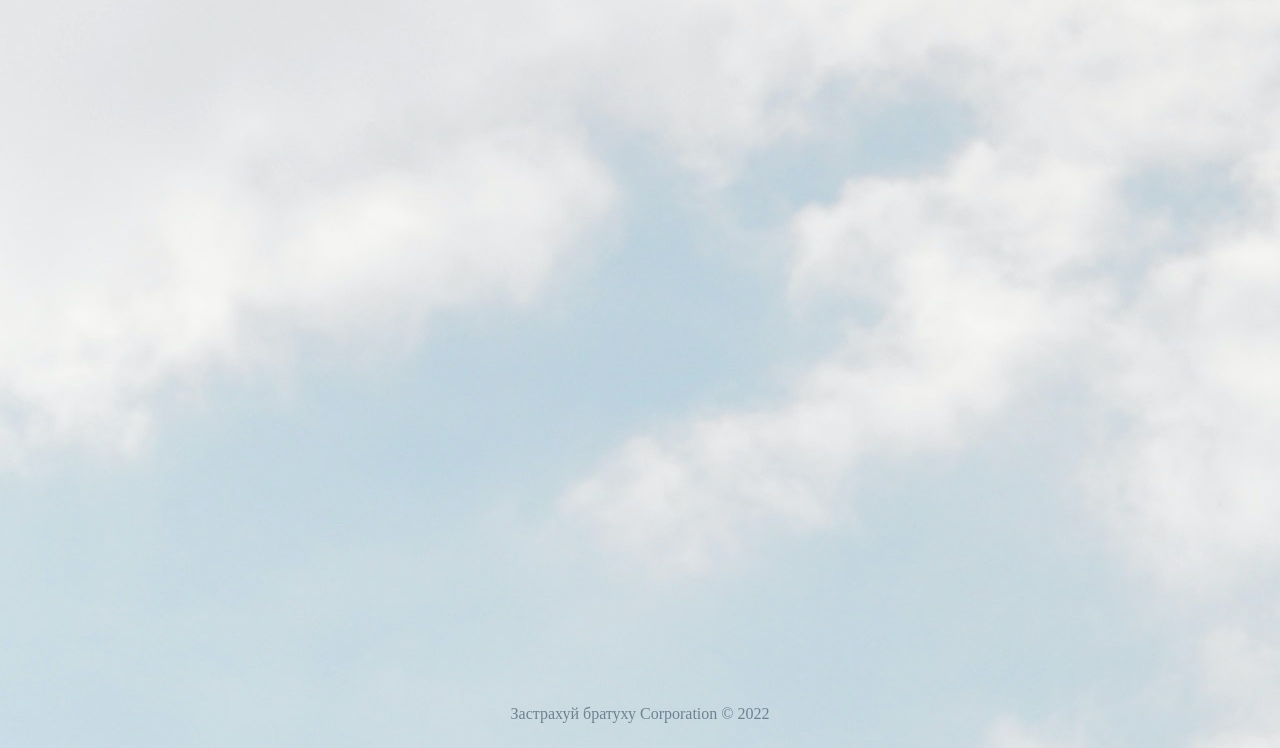
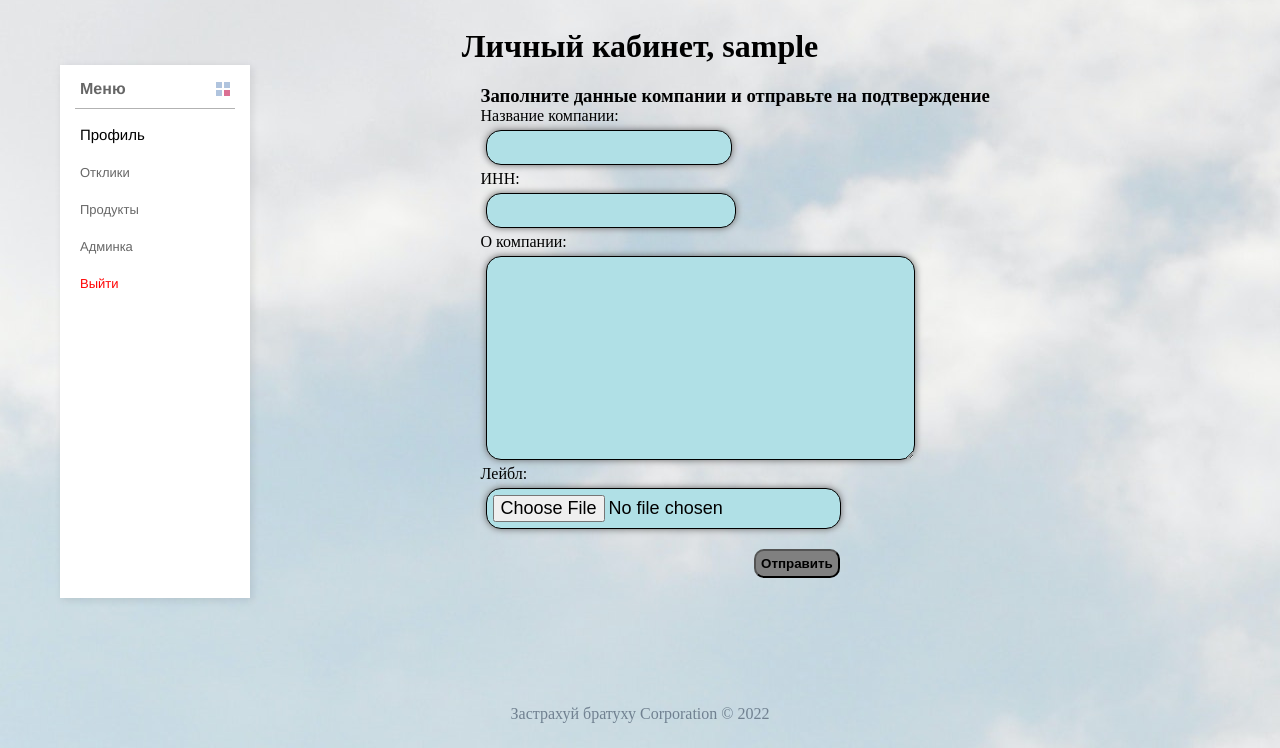
Before and after one commit to revike/insure, a Django app: page /cabinet/ in a window 1280 px wide. Shown: the part 52-800 px from the top of the page. Run offline with Django 4.2, Linux system fonts and the light colour scheme; the visitor is signed in with stand-in values (Sample User, id 1); data comes from the database, SQL or seed files in the repository; data that the repository does not hold is empty; parts of the project's set-up code (start-up, migrations or seed data) failed here and were passed over.

Commit message:
cabinet start

```diff
--- a/auth_app/management/commands/create_superuser.py
+++ b/auth_app/management/commands/create_superuser.py
@@ -7,6 +7,6 @@ class Command(BaseCommand):
     """Команда для создания супер юзера"""
 
     def handle(self, *args, **options):
-        CompanyUser.objects.filter(is_staff=True, is_superuser=True).delete()
-        CompanyUser.objects.create_superuser('admin', 'admin@admin.local',
-                                             'admin')
+        if not CompanyUser.objects.filter(is_staff=True, is_superuser=True):
+            CompanyUser.objects.create_superuser('admin', 'admin@admin.local',
+                                                 'admin')
--- a/auth_app/views.py
+++ b/auth_app/views.py
@@ -26,7 +26,7 @@ class RegisterView(CreateView):
 
     def get(self, request, *args, **kwargs):
         if request.user.is_authenticated:
-            return HttpResponseRedirect(reverse('cab_app:index_cab'))
+            return HttpResponseRedirect(reverse('cab_app:profile'))
         return super().get(self.request, **kwargs)
 
     def form_valid(self, form):
@@ -102,7 +102,7 @@ class LoginUserView(LoginView):
 
     def get(self, request, *args, **kwargs):
         if request.user.is_authenticated:
-            return HttpResponseRedirect(reverse('cab_app:index_cab'))
+            return HttpResponseRedirect(reverse('cab_app:profile'))
         return super().get(self.request, **kwargs)
 
     def form_valid(self, form):
@@ -110,7 +110,7 @@ class LoginUserView(LoginView):
         login(self.request, form.get_user())
         if next_url:
             return HttpResponseRedirect(self.request.session['next_url'])
-        return HttpResponseRedirect(reverse('cab_app:index_cab'))
+        return HttpResponseRedirect(reverse('cab_app:profile'))
 
 
 class LogoutUserView(LogoutView):
--- /dev/null
+++ b/cabinet_app/forms.py
@@ -0,0 +1,17 @@
+from django import forms
+
+from auth_app.models import CompanyUserProfile
+
+
+class CompanyProfileCreateForm(forms.ModelForm):
+    """Форма создания профиля компании"""
+
+    class Meta:
+        model = CompanyUserProfile
+        fields = ('name', 'tax_id', 'about_company', 'label')
+
+    def __init__(self, *args, **kwargs):
+        super().__init__(*args, **kwargs)
+        for field_name, field in self.fields.items():
+            field.widget.attrs['class'] = 'form-control'
+            field.help_text = ''
--- /dev/null
+++ b/cabinet_app/templates/cabinet_app/includes/inc_menu.html
@@ -0,0 +1,24 @@
+<div class="cabinet_menu">
+    <h3>Меню</h3>
+    <ul>
+        <li {% if request.resolver_match.url_name.split.0 == 'profile' %}class="active_menu"
+            {% else %}class=""{% endif %}>
+            <a href="{% url 'cab_app:profile' %}">Профиль</a>
+        </li>
+        <li>
+            <a href="#">Отклики</a>
+        </li>
+        <li>
+            <a href="#">Продукты</a>
+        </li>
+        {% if user.is_staff %}
+            <li>
+                <a href="{% url 'admin:index' %}">Админка</a>
+            </li>
+        {% endif %}
+        <li>
+            <a href="{% url 'auth_app:logout' %}"><span>Выйти</span>
+            </a>
+        </li>
+    </ul>
+</div>
--- a/cabinet_app/templates/cabinet_app/index.html
+++ /dev/null
@@ -1,2 +0,0 @@
-{% extends 'main_app/base.html' %}
-{% load static %}
--- /dev/null
+++ b/cabinet_app/templates/cabinet_app/profile.html
@@ -0,0 +1,31 @@
+{% extends 'main_app/base.html' %}
+{% load static %}
+
+{% block content %}
+    <h1 class="a_product__title">{{ title|capfirst }}, {{ user }}</h1>
+    <div class="cabinet">
+        {% include 'cabinet_app/includes/inc_menu.html' %}
+        <div class="cabinet_content">
+            {% if company %}
+                <p>{{ company.name }}</p>
+                <p>{{ company.company.email }}</p>
+                <p>{{ company.about_company }}</p>
+                <p>{{ company.tax_id }}</p>
+            {% elif company_not_active %}
+                <p>Данные вашей компании проходят проверку...</p>
+            {% else %}
+                <form class="profile_form" action="{% url 'cab_app:profile' %}"
+                      method="post" enctype="multipart/form-data">
+                    <h3>Заполните данные компании и отправьте на
+                        подтверждение</h3>
+                    {% csrf_token %}
+                    {{ form.as_p }}
+                    <div class="profile_send">
+                        <button type="submit">Отправить</button>
+                    </div>
+                </form>
+            {% endif %}
+
+        </div>
+    </div>
+{% endblock %}
--- a/cabinet_app/urls.py
+++ b/cabinet_app/urls.py
@@ -4,5 +4,5 @@ from cabinet_app import views as cab_app
 app_name = 'cabinet_app'
 
 urlpatterns = [
-    path('', cab_app.CabinetIndexView.as_view(), name='index_cab'),
+    path('', cab_app.CabinetIndexView.as_view(), name='profile'),
 ]
--- a/cabinet_app/views.py
+++ b/cabinet_app/views.py
@@ -1,20 +1,40 @@
 from django.contrib.auth.decorators import user_passes_test
+from django.http import HttpResponseRedirect
+from django.urls import reverse
 from django.utils.decorators import method_decorator
-from django.views.generic import TemplateView
+from django.views.generic import CreateView
 
+from auth_app.models import CompanyUserProfile
+from cabinet_app.forms import CompanyProfileCreateForm
 from main_app.models import ProductCategory
 
 
-class CabinetIndexView(TemplateView):
+class CabinetIndexView(CreateView):
     """Контроллер главной страница личного кабинета"""
-    template_name = 'cabinet_app/index.html'
+    template_name = 'cabinet_app/profile.html'
+    form_class = CompanyProfileCreateForm
 
     def get_context_data(self, **kwargs):
         """Возвращает контекст для этого представления"""
         context = super().get_context_data(**kwargs)
+        company_id = self.request.user.id
+        company = CompanyUserProfile.objects
         context['title'] = 'личный кабинет'
         context['categories'] = ProductCategory.get_categories()
+        context['company'] = company.filter(
+            company__id=company_id, is_active=True,
+            company__is_active=True).first()
+        context['company_not_active'] = company.filter(
+            company__id=company_id, is_active=False, company__is_active=True)
         return context
+
+    def post(self, request, *args, **kwargs):
+        form = self.form_class(self.request.POST, self.request.FILES)
+        if form.is_valid():
+            profile = form.save(commit=False)
+            profile.company = self.request.user
+            form.save()
+        return HttpResponseRedirect(reverse('cab_app:profile'))
 
     @method_decorator(user_passes_test(lambda u: u.is_authenticated))
     def dispatch(self, *args, **kwargs):
--- a/main_app/static/css/style.css
+++ b/main_app/static/css/style.css
@@ -77,7 +77,7 @@ body {
     transition: 0.5s;
 }
 
-.header__login :hover{
+.header__login :hover {
     transform: scale(1.2);
 }
 
@@ -397,17 +397,16 @@ body {
 .a_product__title {
     display: flex;
     justify-content: center;
-    color: red;
 }
 
-.a_product__content{
+.a_product__content {
 }
 
-.a_product__desc{
+.a_product__desc {
     display: flex;
 }
 
-.a_product__description{
+.a_product__description {
     width: 100%;
     text-align: center;
     margin: auto;
@@ -419,19 +418,19 @@ body {
     font-weight: bold;
 }
 
-.a_product__option{
+.a_product__option {
 }
 
-.a_product__option a{
+.a_product__option a {
     text-decoration: none;
     color: black;
 }
 
-.a_product__option a:hover{
+.a_product__option a:hover {
     color: grey;
 }
 
-.a_product_button{
+.a_product_button {
     text-align: center;
     margin: 5px;
     border: 1px solid black;
@@ -442,24 +441,24 @@ body {
     background-image: linear-gradient(to right, #9EEFE1 0%, cornflowerblue 51%, #9EEFE1 100%);
 }
 
-.a_product_button button{
+.a_product_button button {
     width: 100%;
     border: none;
     background-image: linear-gradient(to right, #9EEFE1 0%, cornflowerblue 51%, #9EEFE1 100%);
     font-weight: bold;
 }
 
-.a_product_button :hover{
+.a_product_button :hover {
     color: grey;
 }
 
-#btn{
- z-index:1;
+#btn {
+    z-index: 1;
 }
 
-#content_window{
- z-index:10;
- display:none;
+#content_window {
+    z-index: 10;
+    display: none;
 }
 
 .a_product__form {
@@ -479,7 +478,7 @@ body {
     font-weight: bold;
 }
 
-.a_product_button_form :hover{
+.a_product_button_form :hover {
     color: grey;
 }
 
@@ -497,12 +496,12 @@ body {
     font-weight: bold;
 }
 
-.back a{
+.back a {
     text-decoration: none;
     color: black;
 }
 
-.back :hover{
+.back :hover {
     color: grey;
 }
 
@@ -566,7 +565,7 @@ body {
 }
 
 /*#id_Captcha_2 {*/
-    /*display: none;*/
+/*display: none;*/
 /*}*/
 
 .form-control__button {
@@ -586,3 +585,108 @@ body {
     display: flex;
     justify-content: center;
 }
+
+/*cabinet*/
+.cabinet {
+    display: flex;
+    justify-content: flex-start;
+}
+
+.cabinet_content{
+    display: flex;
+    width: 100%;
+    justify-content: center;
+    margin: 20px;
+}
+
+.profile_form input[type="file"] {
+    background-color: powderblue;
+}
+
+.profile_send {
+    text-align: right;
+    margin-right: 150px;
+    margin-top: 20px;
+}
+
+.profile_send button {
+    padding: 5px;
+    border-radius: 10px;
+    background-color: grey;
+    font-weight: bold;
+}
+
+.profile_send button:hover {
+    background-color: green;
+}
+
+.cabinet_menu {
+    padding: 15px;
+    background: white;
+    width: 200px;
+    height: auto;
+    box-shadow: 2px 2px 8px rgba(0, 0, 0, .1);
+    font-family: "Helvetica Neue", Helvetica, Arial, sans-serif;
+    /*position: fixed;*/
+}
+
+.cabinet_menu h3 {
+    font-size: 16px;
+    color: rgba(0, 0, 0, .6);
+    margin: 0 0 10px;
+    padding: 0 5px;
+    position: relative;
+}
+
+.cabinet_menu h3:after {
+    content: "";
+    width: 6px;
+    height: 6px;
+    background: palevioletred;
+    position: absolute;
+    right: 5px;
+    bottom: 2px;
+    box-shadow: -8px -8px lightsteelblue, 0 -8px lightsteelblue, -8px 0 lightsteelblue;
+}
+
+.cabinet_menu ul {
+    list-style: none;
+    margin: 0;
+    padding: 0;
+    border-top: 1px solid rgba(0, 0, 0, .3);
+}
+
+.cabinet_menu li {
+    margin: 12px 0 0 0;
+}
+
+.cabinet_menu a {
+    text-decoration: none;
+    display: block;
+    font-size: 13px;
+    color: rgba(0, 0, 0, .6);
+    padding: 5px;
+    position: relative;
+    transition: .3s linear;
+}
+
+.active_menu a {
+    color: black;
+    font-size: 15px;
+}
+
+.cabinet_menu li a span {
+    color: red;
+}
+
+.cabinet_menu a:after {
+    position: absolute;
+    right: 5px;
+    color: white;
+    transition: .2s linear;
+}
+
+.cabinet_menu a:hover {
+    background: lightsteelblue;
+    color: white;
+}
```
